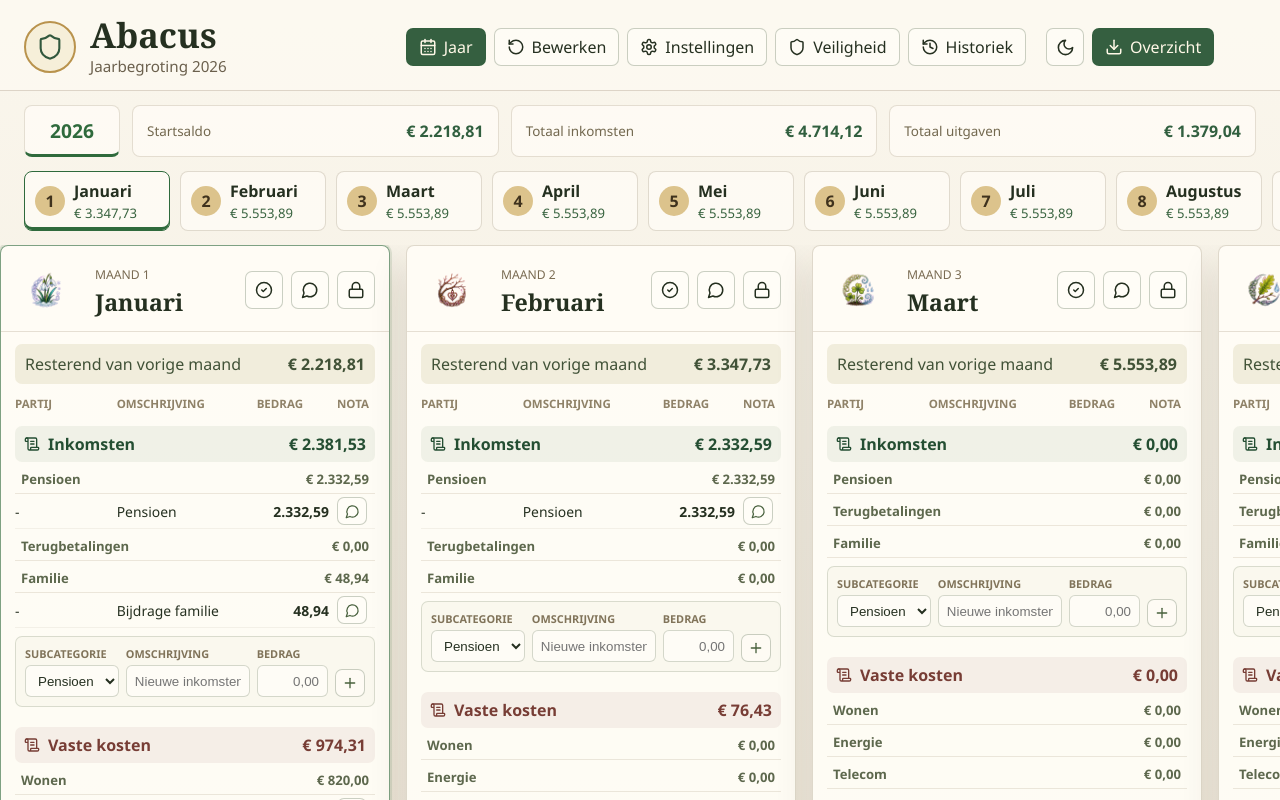
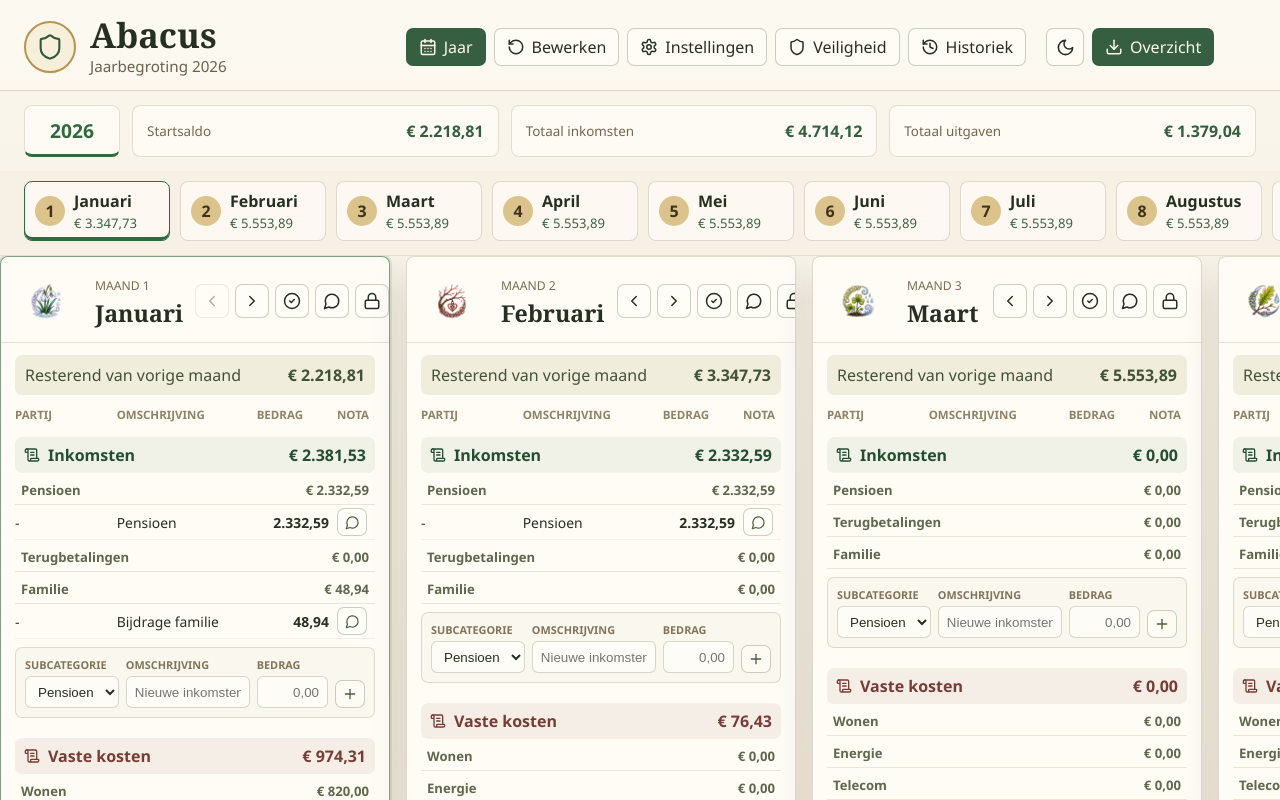
Before and after one commit to monokid/Abacus, a Svelte app: page / in a window 1280 px wide. Shown: the top 800 px of the page. Built offline with nearby package versions, Linux system fonts and the light colour scheme.

Commit message:
Add in-card month navigation checks

```diff
--- a/src/ui/App.svelte
+++ b/src/ui/App.svelte
@@ -2,6 +2,8 @@
   import { onMount } from "svelte";
   import {
     CalendarDays,
+    ChevronLeft,
+    ChevronRight,
     CheckCircle2,
     Download,
     History,
@@ -115,16 +117,19 @@
     activeMonth = monthNumber;
 
     requestAnimationFrame(() => {
-      document.querySelector(`[data-month-card="${monthNumber}"]`)?.scrollIntoView({
-        behavior: "smooth",
-        block: "nearest",
-        inline: "center",
-      });
-      document.querySelector(`[data-month-tab="${monthNumber}"]`)?.scrollIntoView({
-        behavior: "smooth",
-        block: "nearest",
-        inline: "center",
-      });
+      scrollRailToItem(".board", `[data-month-card="${monthNumber}"]`);
+      scrollRailToItem(".month-tabs", `[data-month-tab="${monthNumber}"]`);
+    });
+  }
+
+  function scrollRailToItem(railSelector: string, itemSelector: string): void {
+    const rail = document.querySelector(railSelector);
+    const item = document.querySelector(itemSelector);
+    if (!(rail instanceof HTMLElement) || !(item instanceof HTMLElement)) return;
+
+    rail.scrollTo({
+      left: item.offsetLeft - (rail.clientWidth - item.clientWidth) / 2,
+      behavior: "smooth",
     });
   }
 
@@ -320,7 +325,7 @@
     </div>
   </section>
 
-  <section class="month-tabs" aria-label="Maanden">
+  <section class="month-tabs" aria-label="Maanden" data-testid="month-tabs">
     {#each selectedYear.months as month}
       {@const total = monthTotal(month.month)}
       <button
@@ -352,6 +357,12 @@
             <h2>{monthName(month.month)}</h2>
           </div>
           <div class="month-tools">
+            <button type="button" aria-label="Vorige maand" disabled={month.month === 1} onclick={() => selectMonth(month.month - 1)}>
+              <ChevronLeft size={18} />
+            </button>
+            <button type="button" aria-label="Volgende maand" disabled={month.month === 12} onclick={() => selectMonth(month.month + 1)}>
+              <ChevronRight size={18} />
+            </button>
             <button type="button" aria-label="Controle"><CheckCircle2 size={18} /></button>
             <button type="button" aria-label="Opmerkingen"><MessageCircle size={18} /></button>
             <button type="button" aria-label="Maand afsluiten"><Lock size={18} /></button>
--- a/src/ui/styles.css
+++ b/src/ui/styles.css
@@ -208,10 +208,16 @@ h1 {
 }
 
 .month-tabs {
+  position: sticky;
+  top: 0;
+  z-index: 6;
   display: flex;
   gap: 10px;
   overflow-x: auto;
-  padding: 0 24px 14px;
+  padding: 10px 24px 14px;
+  background: rgba(247, 241, 228, 0.96);
+  border-bottom: 1px solid rgba(105, 87, 53, 0.12);
+  backdrop-filter: blur(10px);
   scrollbar-width: none;
   -ms-overflow-style: none;
 }
@@ -273,6 +279,11 @@ h1 {
   border-color: rgba(219, 190, 118, 0.22);
 }
 
+.evening .month-tabs {
+  background: rgba(30, 43, 35, 0.96);
+  border-color: rgba(219, 190, 118, 0.16);
+}
+
 .evening .month-tabs button em {
   color: #d6c386;
 }
@@ -318,6 +329,20 @@ h1 {
   align-items: center;
   padding: 13px 14px 10px;
   border-bottom: 1px solid rgba(115, 94, 61, 0.18);
+}
+
+.month-tools {
+  gap: 6px;
+}
+
+.month-tools button {
+  width: 34px;
+  min-height: 34px;
+}
+
+.month-tools button:disabled {
+  cursor: not-allowed;
+  opacity: 0.38;
 }
 
 .month-header img {
```
Also changed, not shown: tests/smoke/input-smoke.mjs (+45 -0 lines).
